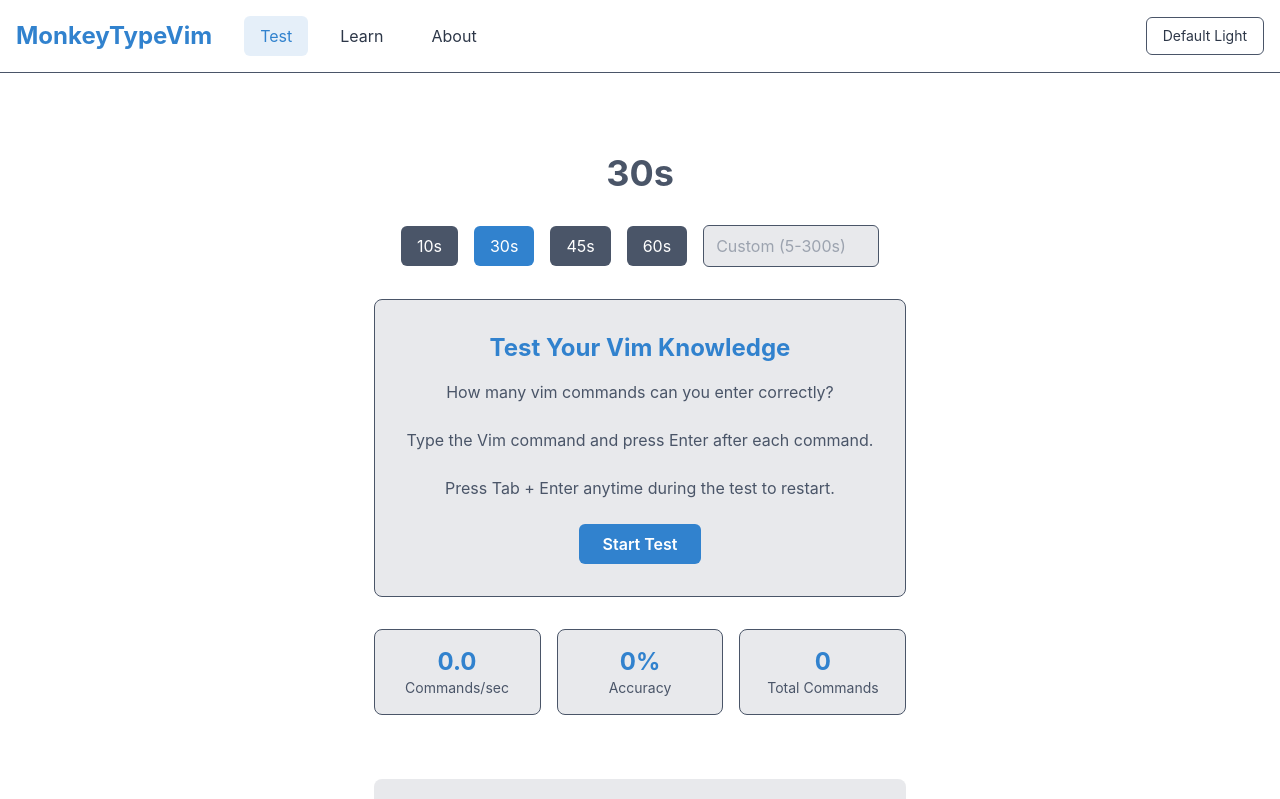
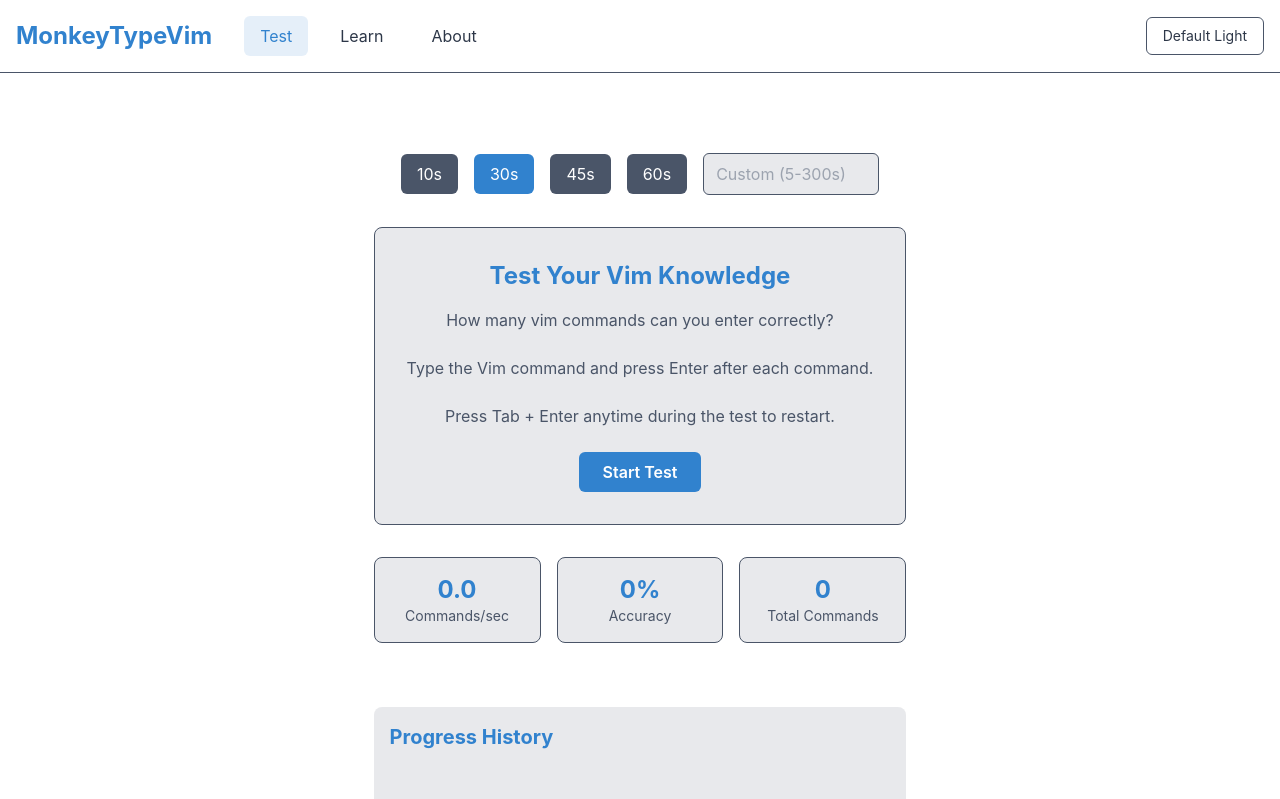
Before and after one commit to jayvil/MonkeyTypeVim, a React (Vite) app: page / in a window 1280 px wide. Shown: the top 799 px of the page. Built offline with nearby package versions, Linux system fonts and the light colour scheme.

Commit message:
Only show countdown timer while test is running

```diff
--- a/src/components/VimTypeGame.tsx
+++ b/src/components/VimTypeGame.tsx
@@ -90,9 +90,9 @@ export const VimTypeGame: React.FC = () => {
 
   return (
     <div className="mt-16 flex flex-col items-center gap-8 max-w-2xl mx-auto">
-      <div className="flex items-center gap-4">
-        <Timer timeLeft={timeLeft} isActive={isGameActive} />
-        {isGameActive && (
+      {isGameActive && (
+        <div className="flex items-center gap-4">
+          <Timer timeLeft={timeLeft} isActive={isGameActive} />
           <button
             onClick={handleStop}
             className="p-2 rounded-full hover:opacity-90 transition-all flex items-center justify-center"
@@ -112,8 +112,8 @@ export const VimTypeGame: React.FC = () => {
               <rect x="6" y="6" width="12" height="12" />
             </svg>
           </button>
-        )}
-      </div>
+        </div>
+      )}
 
       <div className="flex gap-4 items-center">
         {[10, 30, 45, 60].map((duration) => (
```
